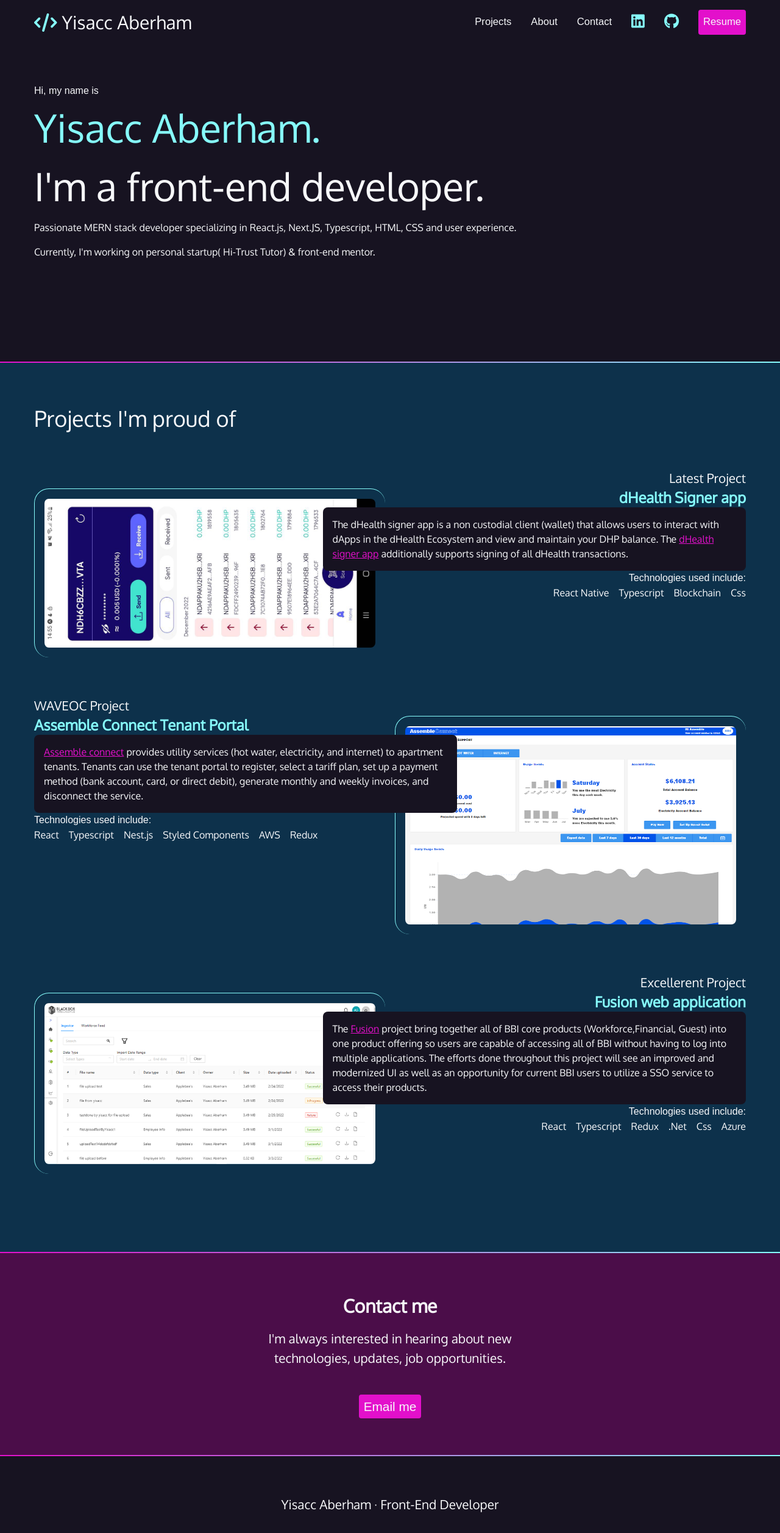
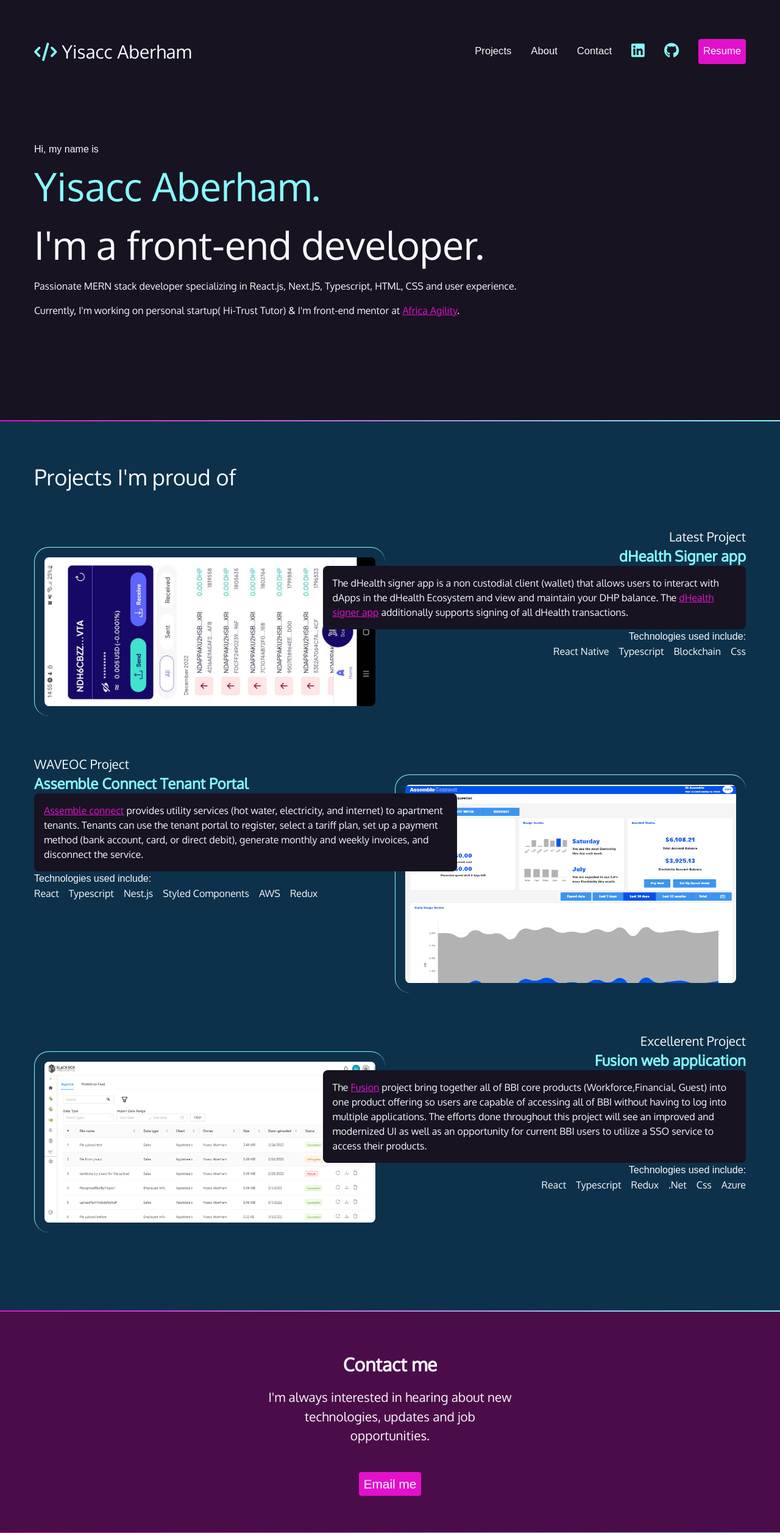
Before and after one commit to yisacc/portfolio, a Next.js app: page / in a window 1280 px wide. Shown: the top 2514 px of the page at 61% size. Built offline with nearby package versions, Linux system fonts and the light colour scheme; a web font is replaced by a local one.

Commit message:
updated the navigation bar padding

```diff
--- a/src/app/components/Contact.tsx
+++ b/src/app/components/Contact.tsx
@@ -9,8 +9,8 @@ const Contact = () => {
           Contact me
         </h2>
         <p className="leading-normal">
-          I&apos;m always interested in hearing about new technologies, updates,
-          job opportunities.
+          I&apos;m always interested in hearing about new technologies, updates
+          and job opportunities.
         </p>
         <p className="mt-12">
           <a
--- a/src/app/components/Introduction.tsx
+++ b/src/app/components/Introduction.tsx
@@ -20,7 +20,11 @@ const Introduction = () => {
 
       <p className="text-base leading-10">
         Currently, I&apos;m working on personal startup( Hi-Trust Tutor) &
-        front-end mentor.
+        I&apos;m front-end mentor at{" "}
+        <a href="https://africaagility.org/" target="_blank">
+          Africa Agility
+        </a>
+        .
       </p>
     </section>
   );
--- a/src/app/components/NavBar.tsx
+++ b/src/app/components/NavBar.tsx
@@ -18,7 +18,7 @@ const NavBar = () => {
   };
 
   return (
-    <nav className="font-mono text-customSize p-4 md:max-w-[1200px] md:my-0 md:mx-auto md:w-full">
+    <nav className="font-mono text-customSize py-16 px-4 md:max-w-[1200px] md:my-0 md:mx-auto md:w-full">
       <ul className="list-none p-0 m-0 flex flex-wrap flex-row justify-center items-center gap-8">
         <li className="basis-full text-center md:basis-auto md:text-left md:mr-auto">
           <h1 className="text-bold text-3xl">
```
